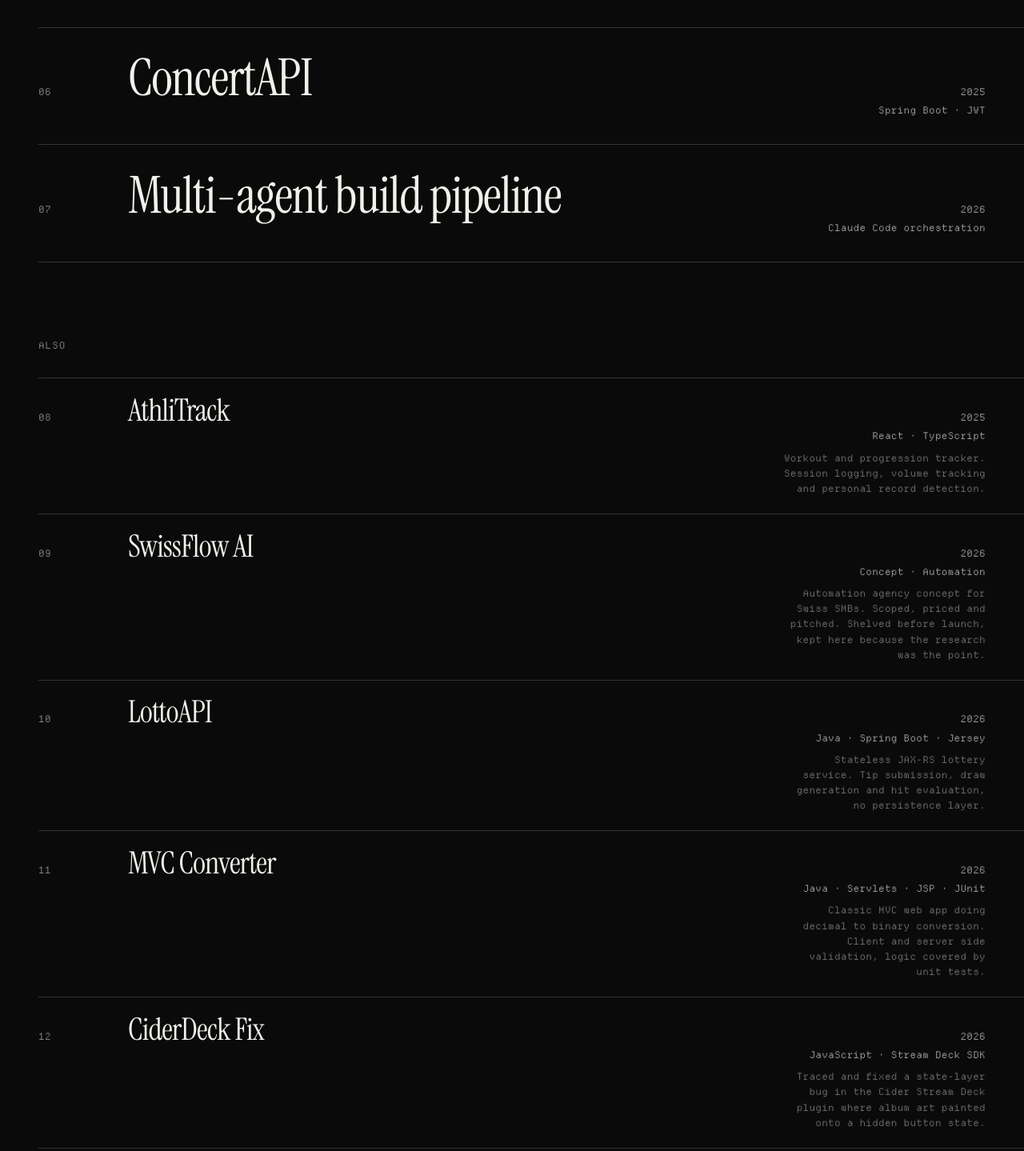
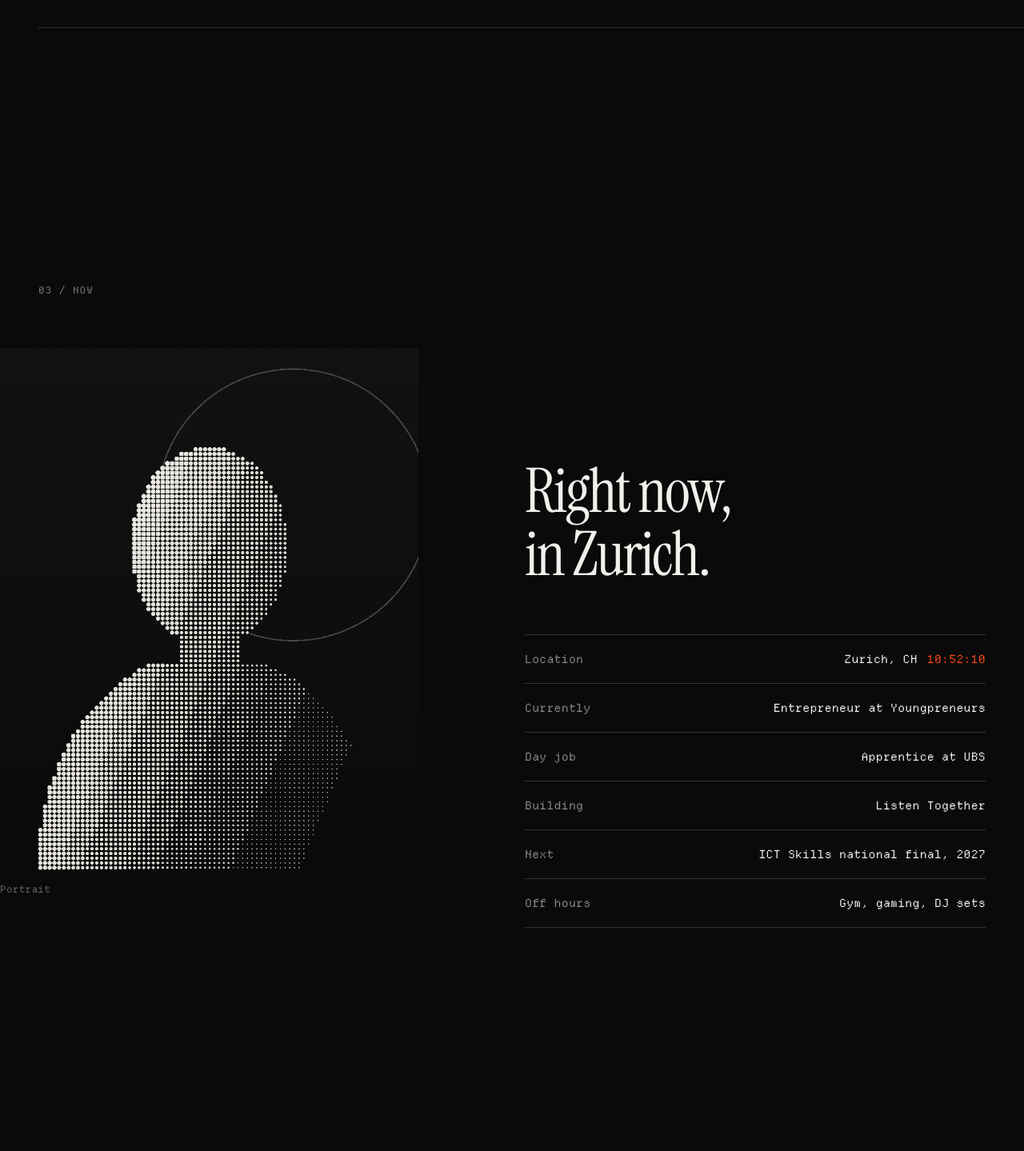
Before and after one commit to platret/portfolio, a React (Vite) app: page / in a window 1280 px wide. Shown: the part 2311-3750 px from the top of the page at 80% size. Built offline with nearby package versions, Linux system fonts and the light colour scheme.

Commit message:
Simplify selected work and improve small-screen layout

```diff
--- a/src/content/site.ts
+++ b/src/content/site.ts
@@ -66,45 +66,6 @@
     },
     { title: 'Listen Together', year: '2026', stack: 'Cider plugin · Apple Music sync engine', image: asset('images/preview-1.png') },
     { title: 'SentieroAlpino', year: '2025', stack: 'Hiking route API', image: asset('images/preview-2.png'), href: repo('sentiero-alpino') },
-    { title: 'ConcertAPI', year: '2025', stack: 'Spring Boot · JWT', image: asset('images/preview-3.png') },
-    { title: 'Multi-agent build pipeline', year: '2026', stack: 'Claude Code orchestration', image: asset('images/preview-4.png') },
-  ] as Project[],
-  moreProjects: [
-    {
-      title: 'AthliTrack',
-      year: '2025',
-      stack: 'React · TypeScript',
-      image: asset('images/preview-5.png'),
-      description: 'Workout and progression tracker. Session logging, volume tracking and personal record detection.',
-    },
-    {
-      title: 'SwissFlow AI',
-      year: '2026',
-      stack: 'Concept · Automation',
-      image: asset('images/preview-6.png'),
-      description: 'Automation agency concept for Swiss SMBs. Scoped, priced and pitched. Shelved before launch, kept here because the research was the point.',
-    },
-    {
-      title: 'LottoAPI',
-      year: '2026',
-      stack: 'Java · Spring Boot · Jersey',
-      image: asset('images/preview-7.png'),
-      description: 'Stateless JAX-RS lottery service. Tip submission, draw generation and hit evaluation, no persistence layer.',
-    },
-    {
-      title: 'MVC Converter',
-      year: '2026',
-      stack: 'Java · Servlets · JSP · JUnit',
-      image: asset('images/preview-8.png'),
-      description: 'Classic MVC web app doing decimal to binary conversion. Client and server side validation, logic covered by unit tests.',
-    },
-    {
-      title: 'CiderDeck Fix',
-      year: '2026',
-      stack: 'JavaScript · Stream Deck SDK',
-      image: asset('images/preview-9.png'),
-      description: 'Traced and fixed a state-layer bug in the Cider Stream Deck plugin where album art painted onto a hidden button state.',
-    },
   ] as Project[],
   portrait: { src: asset('images/portrait.png'), alt: 'Portrait of Alex' },
   now: [
@@ -139,8 +100,8 @@
     },
     {
       year: '2025',
-      title: 'SentieroAlpino, ConcertAPI',
-      detail: 'Two backend projects shipped. A hiking route API, then a Spring Boot concert service with JWT auth. Learned to design an API before writing it.',
+      title: 'SentieroAlpino',
+      detail: 'Built a hiking route API. Learned to design an API before writing it.',
     },
     {
       year: '2026',
@@ -150,12 +111,12 @@
     {
       year: '2026',
       title: 'Listen Together',
-      detail: 'Cider plugin syncing Apple Music playback across listeners. Alongside it, a multi-agent build pipeline orchestrated with Claude Code.',
+      detail: 'Cider plugin syncing Apple Music playback across listeners.',
     },
     {
       year: '2026',
       title: 'Youngpreneurs',
-      detail: 'Joined Youngpreneurs as an entrepreneur. Scoping products, pricing them, pitching them. SwissFlow AI was the first concept out of it.',
+      detail: 'Joined Youngpreneurs as an entrepreneur. Scoping products, pricing them, pitching them.',
     },
     {
       year: '2027',
--- a/src/sections/Footer.tsx
+++ b/src/sections/Footer.tsx
@@ -26,7 +26,7 @@
           <a
             ref={textRef}
             href={`mailto:${site.email}`}
-            className="block w-max origin-left whitespace-nowrap font-display leading-[0.85] tracking-[-0.03em] transition-transform duration-[800ms] ease-out-expo hover:-skew-x-6 hover:translate-x-[1vw]"
+            className="flex min-h-11 w-max items-center origin-left whitespace-nowrap font-display leading-[0.85] tracking-[-0.03em] transition-transform duration-[800ms] ease-out-expo hover:-skew-x-6 hover:translate-x-[1vw]"
             data-cursor="hover"
           >
             {site.email}
@@ -34,12 +34,12 @@
         </motion.div>
       </div>
 
-      <div className="hairline mt-12 flex items-baseline justify-between border-t pt-5 text-[0.7rem] md:mt-16 md:text-xs">
+      <div className="hairline mt-12 flex flex-col items-start gap-4 border-t pt-5 sm:flex-row sm:items-baseline sm:justify-between text-[0.7rem] md:mt-16 md:text-xs">
         <ul className="flex gap-6">
           {site.links.map((link) => (
             <li key={link.label}>
               {link.href.startsWith('http') ? (
-                <a href={link.href} target="_blank" rel="noreferrer" className="transition-colors duration-[600ms] ease-out-expo hover:text-accent">
+                <a href={link.href} target="_blank" rel="noreferrer" className="inline-flex min-h-11 items-center transition-colors duration-[600ms] ease-out-expo hover:text-accent md:min-h-0">
                   {link.label}
                 </a>
               ) : (
--- a/src/sections/Path.tsx
+++ b/src/sections/Path.tsx
@@ -35,7 +35,7 @@
   }, [reduced])
 
   return (
-    <section id="path" className="relative px-5 py-[18vh] md:px-12 md:py-[22vh]">
+    <section id="path" className="relative overflow-x-clip px-5 py-[18vh] md:px-12 md:py-[22vh]">
       <p className="mb-8 text-[0.7rem] uppercase tracking-[0.08em] text-paper/50 md:mb-16 md:text-xs">05 / Path</p>
 
       <MaskedLines
--- a/src/sections/WorkList.tsx
+++ b/src/sections/WorkList.tsx
@@ -2,11 +2,8 @@
 import { site } from '../content/site'
 import { useIsTouch } from '../hooks/useIsTouch'
 import { WorkRow } from './WorkRow'
-import { WorkPreview } from './WorkPreview'
 
-const lead = site.projects
-const more = site.moreProjects
-const all = [...lead, ...more]
+const projects = site.projects
 
 export function WorkList() {
   const [hovered, setHovered] = useState<number | null>(null)
@@ -20,7 +17,7 @@
       </div>
 
       <ul className="-mr-5 md:-mr-12">
-        {lead.map((project, i) => (
+        {projects.map((project, i) => (
           <WorkRow
             key={project.title}
             project={project}
@@ -34,27 +31,6 @@
         ))}
       </ul>
       <div className="hairline -mr-5 border-t md:-mr-12" />
-
-      <p className="mt-14 mb-6 text-[0.7rem] uppercase tracking-[0.08em] text-paper/50 md:mt-24 md:mb-8 md:text-xs">Also</p>
-
-      <ul className="-mr-5 md:-mr-12">
-        {more.map((project, i) => (
-          <WorkRow
-            key={project.title}
-            project={project}
-            index={lead.length + i}
-            order={i}
-            hovered={hovered}
-            interactive={!touch}
-            compact
-            onEnter={setHovered}
-            onLeave={() => setHovered(null)}
-          />
-        ))}
-      </ul>
-      <div className="hairline -mr-5 border-t md:-mr-12" />
-
-      {!touch && <WorkPreview projects={all} active={hovered} />}
     </section>
   )
 }
```
